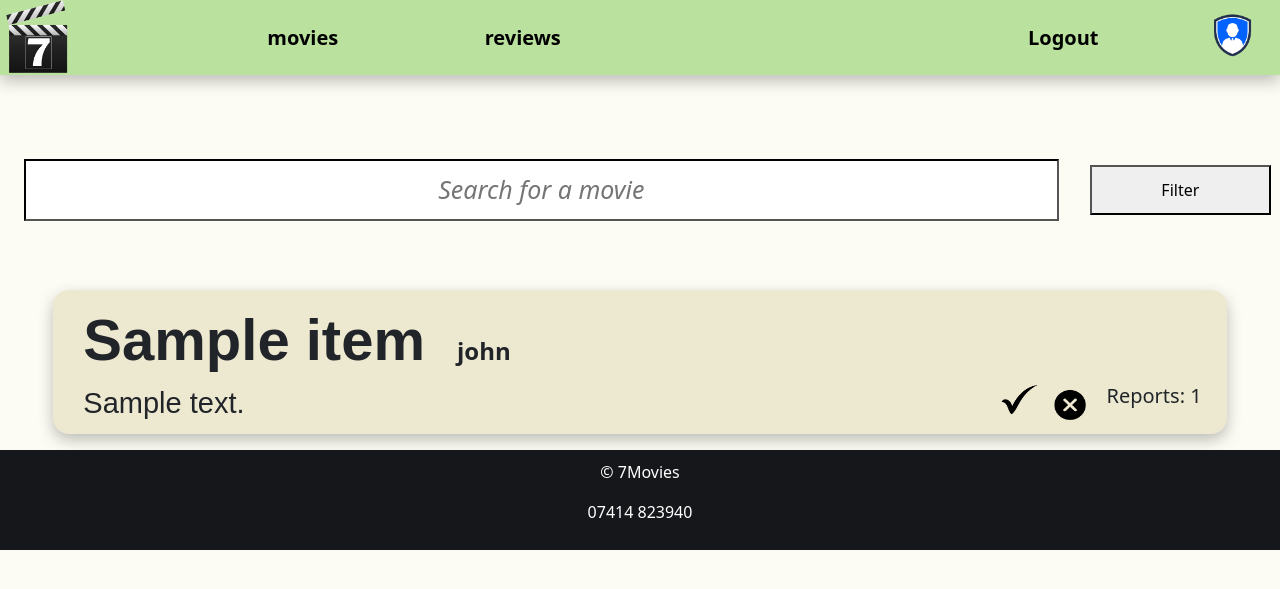
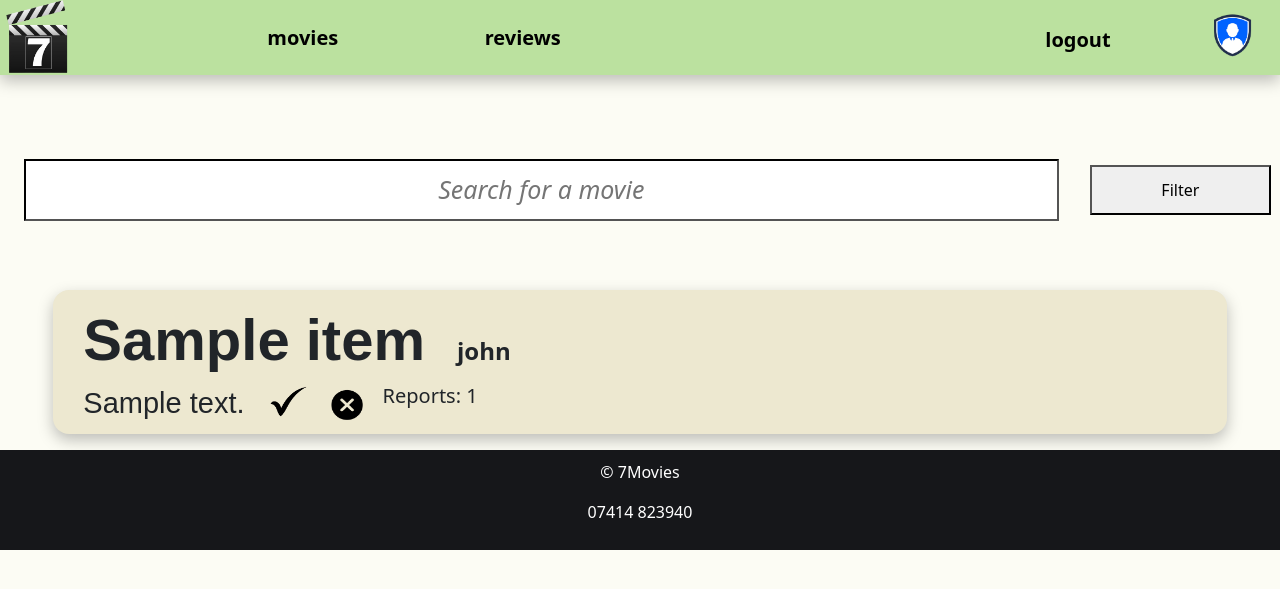
Before and after one commit to OliverRob06/Web-Application-Implementation, a Flask app: page /reviews in a window 1280 px wide. Shown: the top 589 px of the page. Run offline with Flask 3, Linux system fonts and the light colour scheme; a user stored in the database is signed in; a database or web service that is not in the repository returns one stand-in record (values such as "Sample title"); data that the repository does not hold is empty.

Commit message:
fixed navbar and buttons

```diff
--- a/html/template/components/admin.html
+++ b/html/template/components/admin.html
@@ -16,7 +16,7 @@
 
                 {# Check if review_id exists to show the action buttons #}
                 {% if review_id %}
-                <div class="d-flex gap-2 ms-auto">
+
                     <form action="{{ url_for('admin_dismiss', review_id=review_id) }}" method="POST" class="m-0">
                         <button type="submit" class="btn p-0 bg-transparent border-0">
                             <img src="{{ url_for('static', filename='images/tickIcon.png') }}" alt="Approve Review IMG"
@@ -31,7 +31,7 @@
                                 alt="Delete Review IMG" height="50" width="40">
                         </button>
                     </form>
-                </div>
+
                 {% endif %}
 
                 <p class="lead float-start">
--- a/html/template/layout/navbarAdmin.html
+++ b/html/template/layout/navbarAdmin.html
@@ -16,7 +16,7 @@
 			</div>
 			<div class="col-2">
 				<form action="{{ url_for('logout') }}" method="POST">
-					{{navButton('Logout','logout','navButton')}}
+					{{button('Logout','button', 'logout','navButton adminNav')}}
 				</form>
 			</div>
 			<div class="col-1">
--- a/static/css/style.css
+++ b/static/css/style.css
@@ -124,6 +124,25 @@ nav {
 	width: 100%;
 	margin: 0px;
 	padding: 25px 0px 25px 0px;
+}
+
+.adminNav {
+	font-size: 20px;
+	font-weight: bold;
+	text-decoration: none;
+	color: black;
+	margin: 0px 0px 0px 0px;
+	padding: 25px 50px 25px 50px;
+    transition: background-color 0.2s ease;
+	top: 0;
+	width: 100%;
+	position: fixed;
+	background-color: #BBE19F;
+    z-index: 100;
+	height: 75px;
+	/* box-shadow: 0 6px 15px rgba(0, 0, 0, 0.25); */
+	width: 200px !important;
+	border: 0px;
 }
 
 .navButton{
```
Also changed, not shown: database/database.db.
